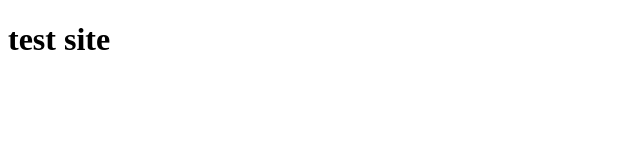
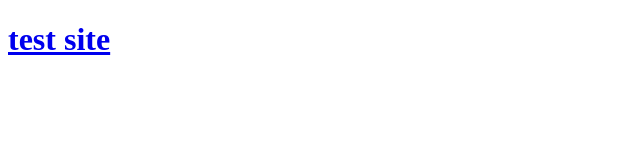
Before and after one commit to Domincog/Domincog.github.io, a plain HTML site: page index.html in a window 1280 px wide. Shown: the whole page, without its empty margins (0-640 px from the left). Drawn offline with Linux system fonts and the light colour scheme.

Commit message:
Update index.html

```diff
--- a/index.html
+++ b/index.html
@@ -4,6 +4,6 @@
 
   </head>
   <body>
-    <h1 href="https://domincog.github.io/Domincog/index.html">test site</h1>
+    <a href="https://domincog.github.io/Domincog/index.html"><h1>test site</h1></a>
   </body>
 </html>
```
